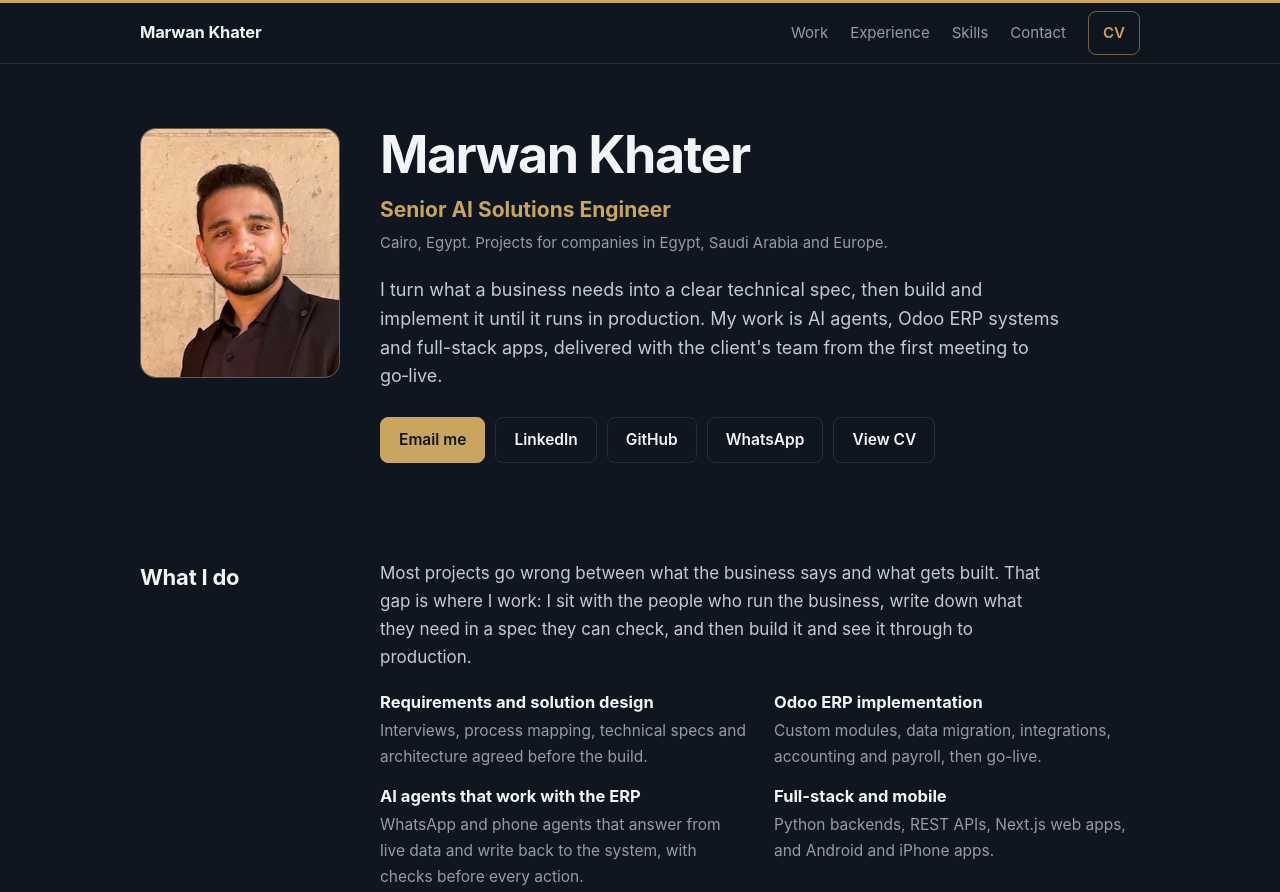
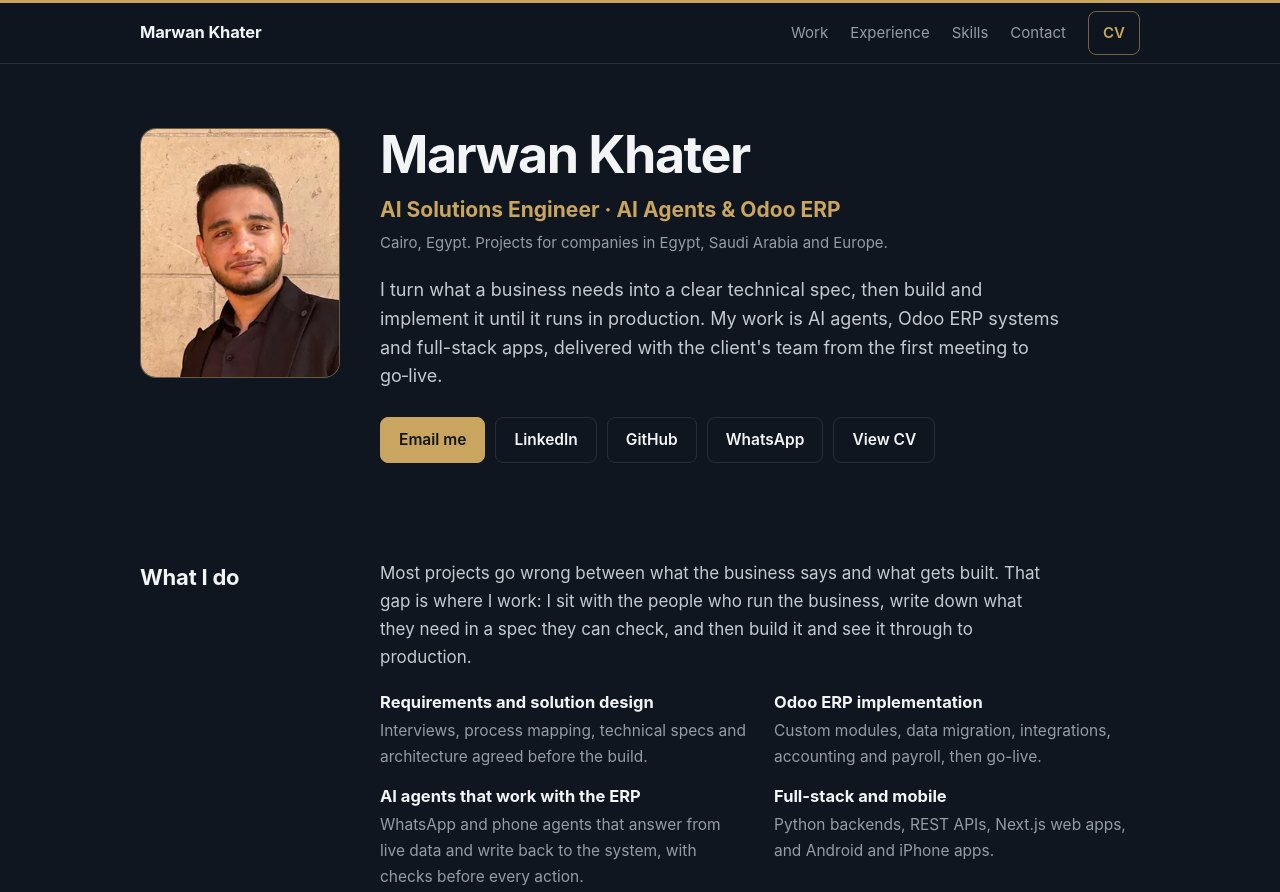
Before and after one commit to Marwankhater/marwankhater.github.io, a plain HTML site: page index.html in a window 1280 px wide. Shown: the top 892 px of the page. Drawn offline with Linux system fonts and the light colour scheme.

Commit message:
Headline: AI Solutions Engineer; Senior stays on the AR-Corporates role

```diff
--- a/index.html
+++ b/index.html
@@ -3,12 +3,12 @@
 <head>
 <meta charset="utf-8">
 <meta name="viewport" content="width=device-width, initial-scale=1, viewport-fit=cover">
-<title>Marwan Khater, Senior AI Solutions Engineer</title>
-<meta name="description" content="Senior AI Solutions Engineer in Cairo. I turn business requirements into clear technical specs, then build and implement AI agents, Odoo ERP systems and full-stack apps until they run in production.">
+<title>Marwan Khater, AI Solutions Engineer</title>
+<meta name="description" content="AI Solutions Engineer in Cairo. I turn business requirements into clear technical specs, then build and implement AI agents, Odoo ERP systems and full-stack apps until they run in production.">
 <link rel="canonical" href="https://marwankhater.github.io/">
 <meta name="theme-color" content="#10161F">
 <meta property="og:type" content="profile">
-<meta property="og:title" content="Marwan Khater, Senior AI Solutions Engineer">
+<meta property="og:title" content="Marwan Khater, AI Solutions Engineer">
 <meta property="og:description" content="I turn business requirements into clear technical specs, then build and implement AI agents and Odoo ERP systems until they run in production.">
 <meta property="og:url" content="https://marwankhater.github.io/">
 <meta property="og:image" content="https://marwankhater.github.io/assets/og/home.jpg">
@@ -184,7 +184,7 @@
     <img class="face" src="assets/img/marwan-440.webp" srcset="assets/img/marwan-260.webp 260w, assets/img/marwan-440.webp 440w" sizes="(max-width: 640px) 120px, (max-width: 860px) 160px, 200px" width="200" height="250" fetchpriority="high" decoding="async" alt="Marwan Khater">
     <div>
       <h1 id="h-name">Marwan Khater</h1>
-      <p class="role">Senior AI Solutions Engineer</p>
+      <p class="role">AI Solutions Engineer · AI Agents &amp; Odoo ERP</p>
       <p class="where">Cairo, Egypt. Projects for companies in Egypt, Saudi Arabia and Europe.</p>
       <p class="summary">I turn what a business needs into a clear technical spec, then build and implement it until it runs in production. My work is AI agents, Odoo ERP systems and full-stack apps, delivered with the client's team from the first meeting to go&#8209;live.</p>
     </div>
```
Also changed, not shown: assets/og/booking.jpg, assets/og/erp.jpg, assets/og/home.jpg, assets/og/mgmt.jpg, assets/og/restaurant.jpg, assets/og/voice.jpg, 1 other file.
